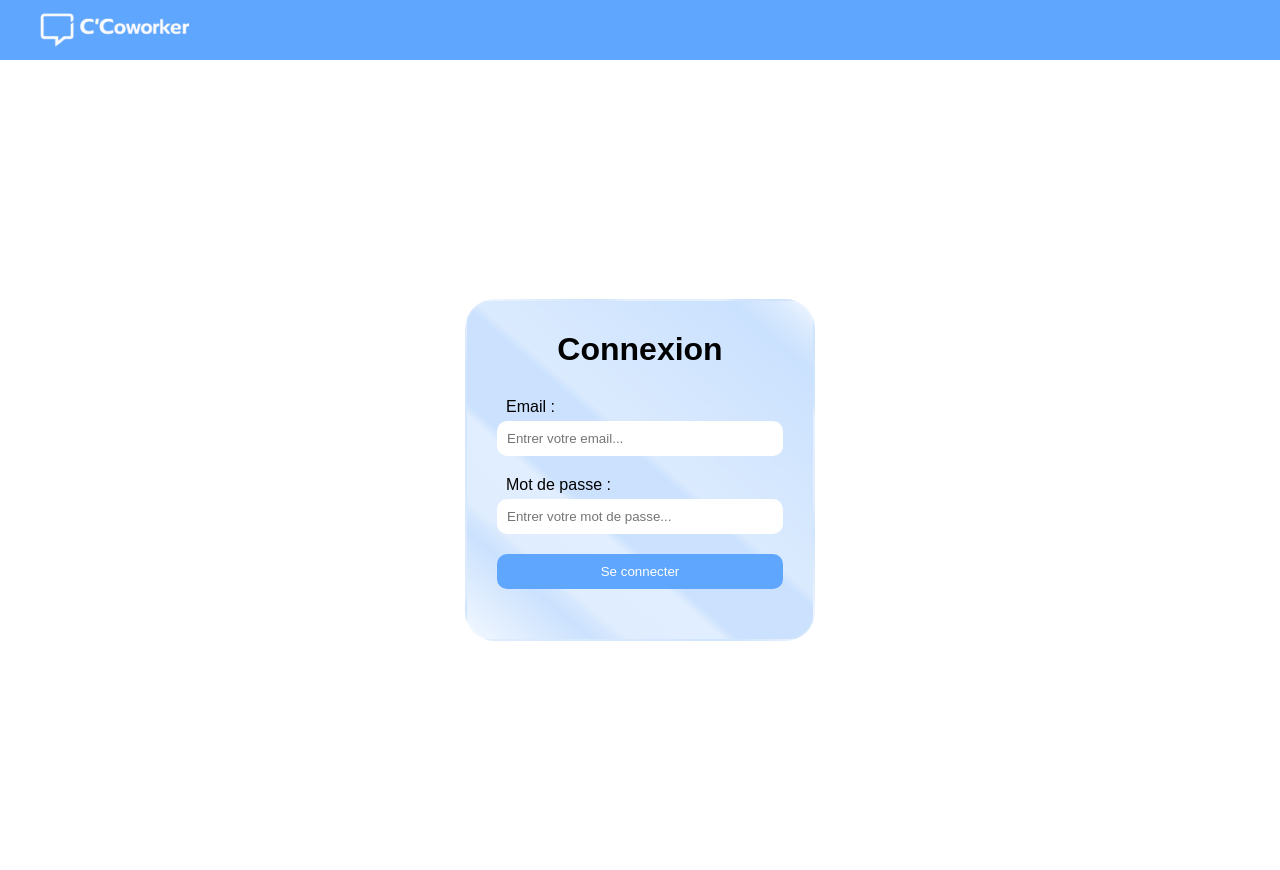
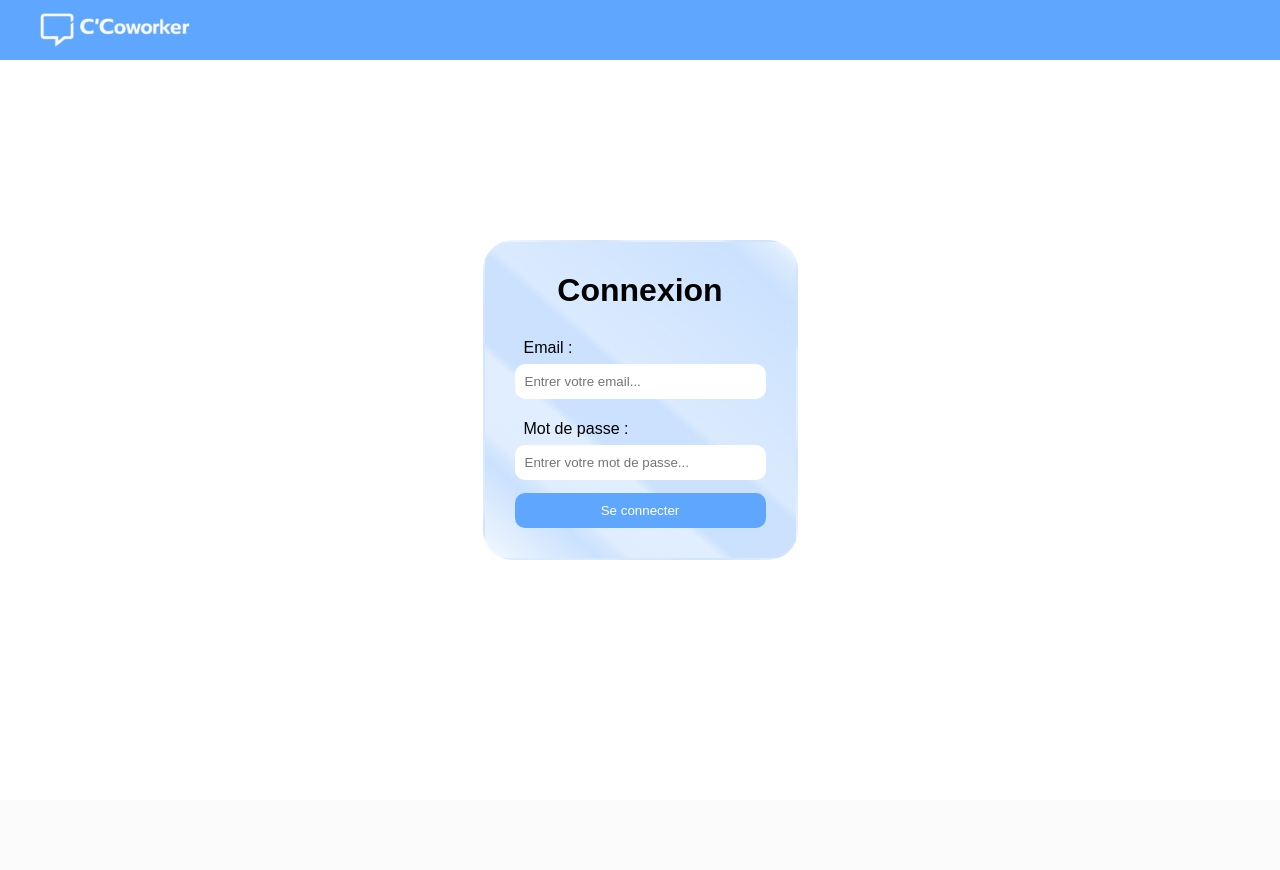
Before and after one commit to Jaune-Senat/cCoworker-M2i, a PHP site: page / in a window 1280 px wide. After the commit the page ends 560 px from the top, so only its background shows below. Run offline with PHP 8.4, Linux system fonts and the light colour scheme; some libraries are stand-ins or nearby versions.

Commit message:
Modification CSS pour la connexion et l'inscription

```diff
--- a/assets/style/app.css
+++ b/assets/style/app.css
@@ -23,7 +23,10 @@ body, html {
 }
 
 main {
-    padding-top: 70px;
+    display: flex;
+    justify-content: center;
+    align-items: center;
+    min-height: 100vh;
 }
 
 /*
@@ -90,14 +93,11 @@ header .utilisateur{
 
 /*
 =====================================================
-===================== Connexion =====================
+============== Connexion / Inscription ==============
 =====================================================
  */
-input{
-    margin-bottom: 1.5em;
-}
 
-.pageConnexion {
+.pageConnexion, .pageInscription {
     display: flex;
     flex-direction: column;
     justify-content: center;
@@ -105,7 +105,7 @@ input{
     height: 100vh;
 }
 
-.pageConnexion .containerConnexion {
+.pageConnexion .containerConnexion, .pageInscription .containerInscription {
     /* background: #C3DDFE; */
     background:
         linear-gradient(221deg,
@@ -123,8 +123,8 @@ input{
         rgba(255, 255, 255, 0.8) 100%),
         #C3DDFE;
     border: solid 2px rgba(255, 255, 255, 0.1);
-    width: 350px;
-    /* height: 350px; */
+    /* width: 750px; */
+    height: 400px;
     display: flex;
     flex-direction: column;
     justify-content: center;
@@ -133,45 +133,74 @@ input{
     border-radius: 30px;
 }
 
-.pageConnexion .containerConnexion h1{
+.pageConnexion .containerConnexion, .pageInscription .containerInscription {
+    height: auto;
+}
+
+.pageConnexion .containerConnexion h1, .pageInscription .containerInscription h1{
     padding-bottom: 30px;
 }
 
-.pageConnexion .containerConnexion form{
+.pageConnexion .containerConnexion form, .pageInscription .containerInscription form{
     height: 100%;
     width: 100%;
     display: flex;
     flex-direction: column;
     justify-content: space-between;
-    align-items: start;
+    align-items: center;
     /* gap: 40px; */
 }
 
-.pageConnexion .containerConnexion form div {
+.pageConnexion .containerConnexion form{
+    height: auto;
+}
+
+.pageConnexion .containerConnexion form #subContainer, .pageInscription .containerInscription form #subContainer {
     display: flex;
     flex-direction: column;
-    width: 100%;
+    /* width: 100%; */
+    flex-wrap: wrap;
+    height: 15em;
+    gap: 15px;
 }
 
-.pageConnexion .containerConnexion form input{
+.pageConnexion .containerConnexion form #subContainer {
+    height: auto;
+}
+
+.pageConnexion .containerConnexion form #subContainer div, .pageInscription .containerInscription form #subContainer div {
+    max-width: 251px;
+}
+
+.pageConnexion .containerConnexion form input, select, .pageInscription .containerInscription form input, select{
     padding: 10px;
     width: 100%;
     border-radius: 10px;
     border: none;
+    margin-bottom: 0.5em;
+    margin-top: 0.5em;
 }
 
-.pageConnexion .containerConnexion form label{
+.pageConnexion .containerConnexion form label, .pageInscription .containerInscription form label{
     padding-left: 9px;
     padding-bottom: 5px;
 }
 
-.pageConnexion .containerConnexion .submitForm {
-    background-color: #5FA6FF;
+.pageConnexion .containerConnexion .submitForm, .pageInscription .containerInscription .submitForm {
+    width: 100%;
     color: white;
     transition: 0.2s;
 }
 
-.pageConnexion .containerConnexion .submitForm:hover{
+.pageConnexion .containerConnexion .submitForm input, .pageInscription .containerInscription .submitForm input{
+    background-color: #5FA6FF;
+    color: white;
+    transition: 0.2s;
+    margin-bottom: 0;
+    margin-top: 0.5em;
+}
+
+.pageConnexion .containerConnexion .submitForm input:hover, .pageInscription .containerInscription .submitForm input:hover{
     background-color: #2f74c9;
     transition: 0.2s;
 }
--- a/views/_partials/header.php
+++ b/views/_partials/header.php
@@ -14,7 +14,7 @@
             <?php if (isset($_SESSION["utilisateur"])) {?>
                 <ul>
                     <a href="#"><li>Planning</li></a>
-                    <a href="#"><li>Espaces</li></a>
+                    <a href="index.php?controller=espace&action=list"><li>Espaces</li></a>
                     <a href="#"><li>Utilisateurs</li></a>
                 </ul>
                 <div class="utilisateur">
--- a/views/utilisateur/connexion.php
+++ b/views/utilisateur/connexion.php
@@ -5,6 +5,7 @@
         <h1>Connexion</h1>
 
         <form action="" method="post">
+            <div id="subContainer">
                 <div>
                     <label>Email :</label>
                     <input type="email" class="textForm" name="email" maxlength="255" cols="100%" placeholder="Entrer votre email...">
@@ -13,8 +14,9 @@
                     <label>Mot de passe :</label>
                     <input type="password" class="textForm" name="mdp" maxlength="255" cols="100%" placeholder="Entrer votre mot de passe...">
                 </div>
-            <div>
-                <input type="submit" class="submitForm" name="submit" value="Se connecter">
+            </div>
+            <div class="submitForm">
+                <input type="submit" name="submit" value="Se connecter">
             </div>
         </form>
 
```
Also changed, not shown: views/utilisateur/inscription.php (+21 -19 lines). Lines whose indentation alone changed are shown as unchanged.
